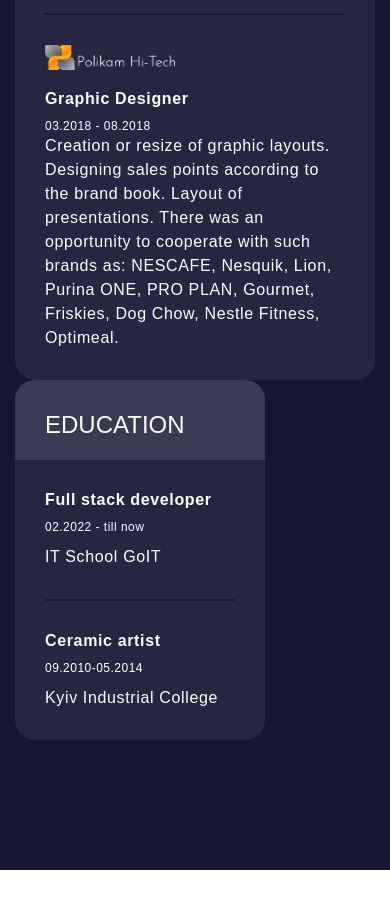
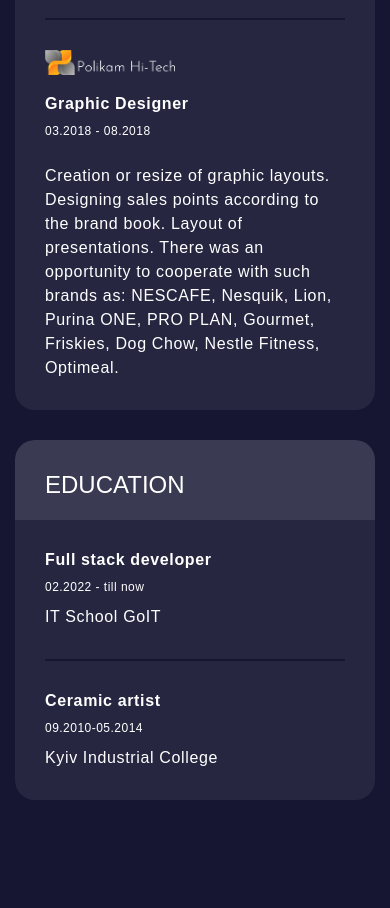
Before and after one commit to nikstyles/portfolio, a React (Create React App) app: page /portfolio/about in a window 390 px wide. Shown: the part 980-1888 px from the top of the page. Before the commit the page ends 1850 px from the top, so only its background shows below. Built offline with nearby package versions, Linux system fonts and the light colour scheme.

Commit message:
fix mobile version

```diff
--- a/src/components/About/About.jsx
+++ b/src/components/About/About.jsx
@@ -48,13 +48,14 @@ const AboutText = styled.p`
 `;
 
 const WrapExperienceEducation = styled.div`
-  padding-top: 50px;
+  margin-top: 30px;
   padding-bottom: 130px;
 
   justify-content: space-between;
   gap: 50px;
   @media (min-width: 768px) {
     display: flex;
+    margin-top: 50px;
   }
 `;
 // const WrapExperience = styled.div`
--- a/src/components/About/EducationList/EducationList.jsx
+++ b/src/components/About/EducationList/EducationList.jsx
@@ -5,8 +5,13 @@ const WrapEducationList = styled.div`
   background-color: ${props => props.theme.colors.darkSecondary};
   border-radius: ${props => props.theme.radii.big};
   padding: 30px;
-  width: 250px;
+
   position: relative;
+  margin-top: 30px;
+  @media (min-width: 768px) {
+    margin-top: 0;
+    max-width: 250px;
+  }
 `;
 
 const Title = styled.h2`
--- a/src/components/About/ExperienceItem/ExperienceItem.jsx
+++ b/src/components/About/ExperienceItem/ExperienceItem.jsx
@@ -44,6 +44,10 @@ const Text = styled.p`
   font-weight: ${p => p.theme.fontWeights.lite};
   line-height: ${p => p.theme.lineHeights.body};
   letter-spacing: 0.04em;
+  padding-top: 25px;
+  @media (min-width: 768px) {
+    padding-top: 0;
+  }
 `;
 
 export default function ExperienceItem() {
--- a/src/components/About/ExperienceList/ExperienceList.jsx
+++ b/src/components/About/ExperienceList/ExperienceList.jsx
@@ -5,7 +5,7 @@ const WrapExperienceList = styled.div`
   background-color: ${props => props.theme.colors.darkSecondary};
   border-radius: ${props => props.theme.radii.big};
   padding: 30px;
-  max-width: 780px;
+  /* max-width: 780px; */
   position: relative;
 `;
 
```
